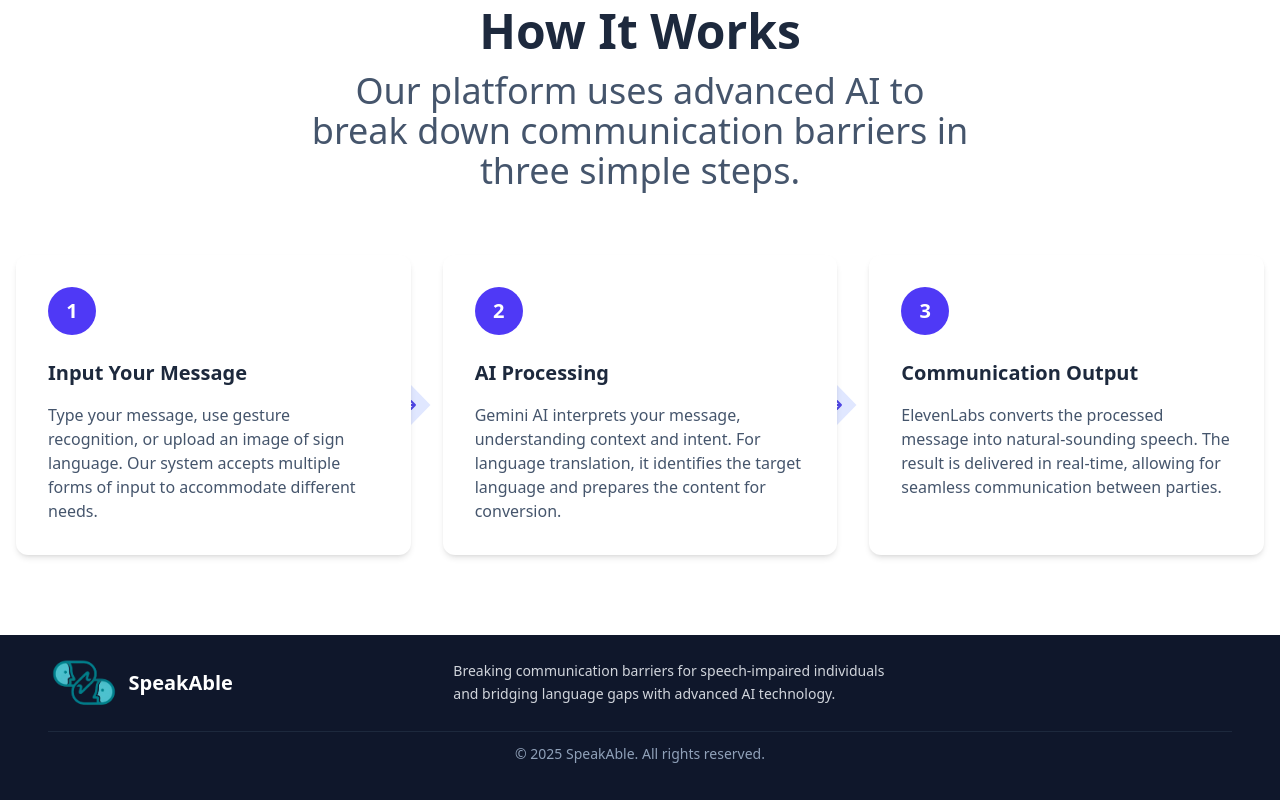
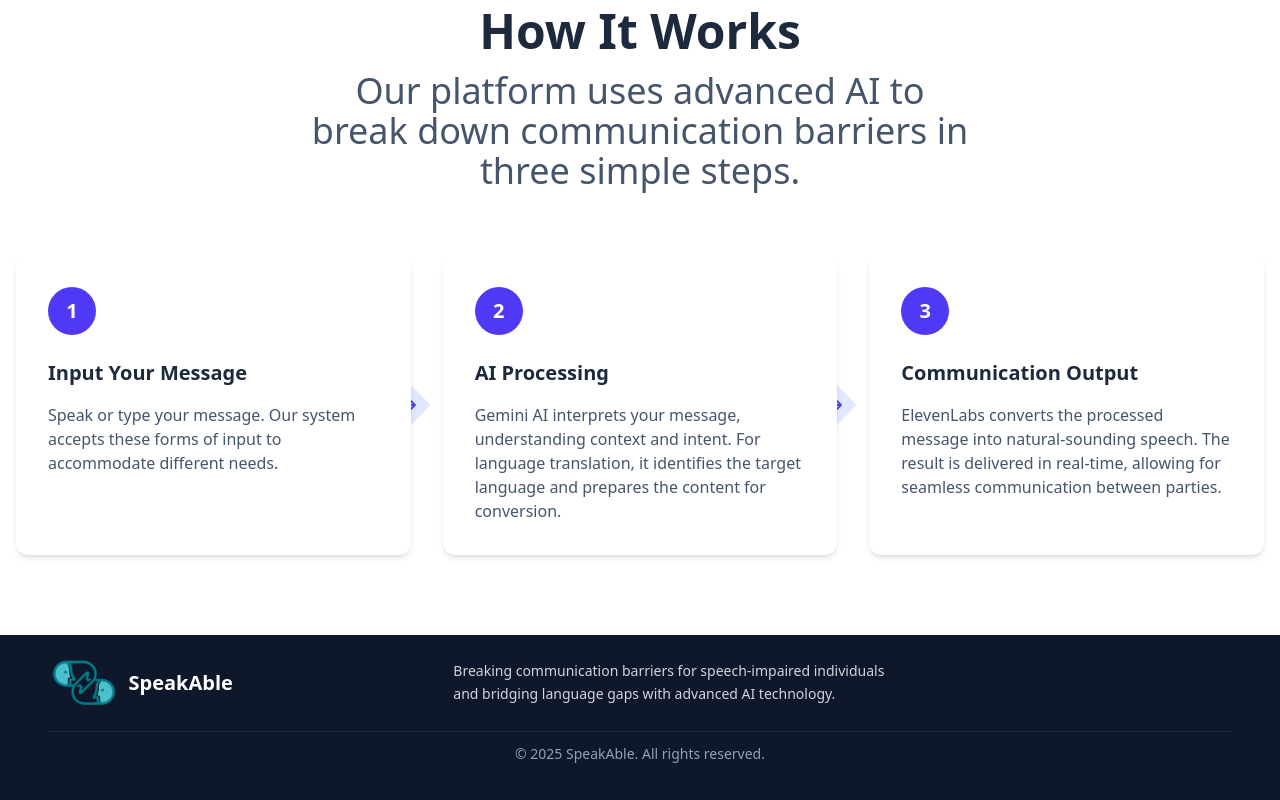
Before and after one commit to sbhat300/HackRUF25, a React (Vite) app in the folder client/: page / in a window 1280 px wide. Shown: the part 2163-2963 px from the top of the page. Built offline with nearby package versions, Linux system fonts and the light colour scheme; some icons are missing.

Commit message:
how it works text change

```diff
--- a/client/src/components/launchPage.jsx/HowItWorks.jsx
+++ b/client/src/components/launchPage.jsx/HowItWorks.jsx
@@ -18,8 +18,7 @@ export function HowItWorks() {
               </div>
               <h3 className="text-xl font-semibold mb-4">Input Your Message</h3>
               <p className="text-slate-600">
-                Type your message, use gesture recognition, or upload an image
-                of sign language. Our system accepts multiple forms of input to
+                Speak or type your message. Our system accepts these forms of input to
                 accommodate different needs.
               </p>
             </div>
```
